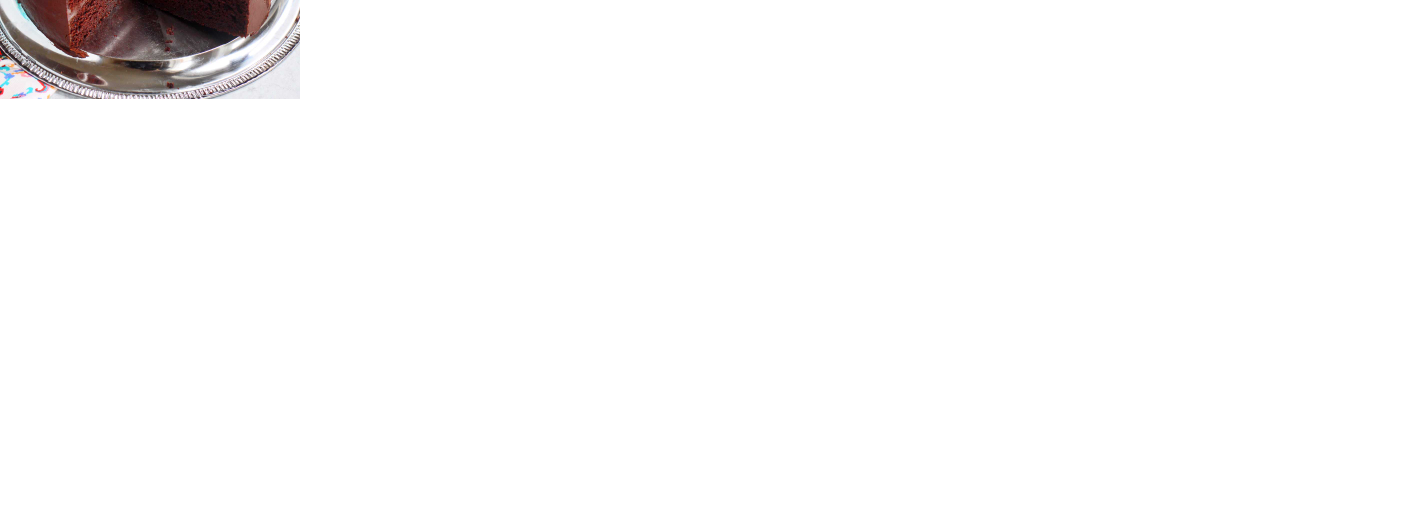
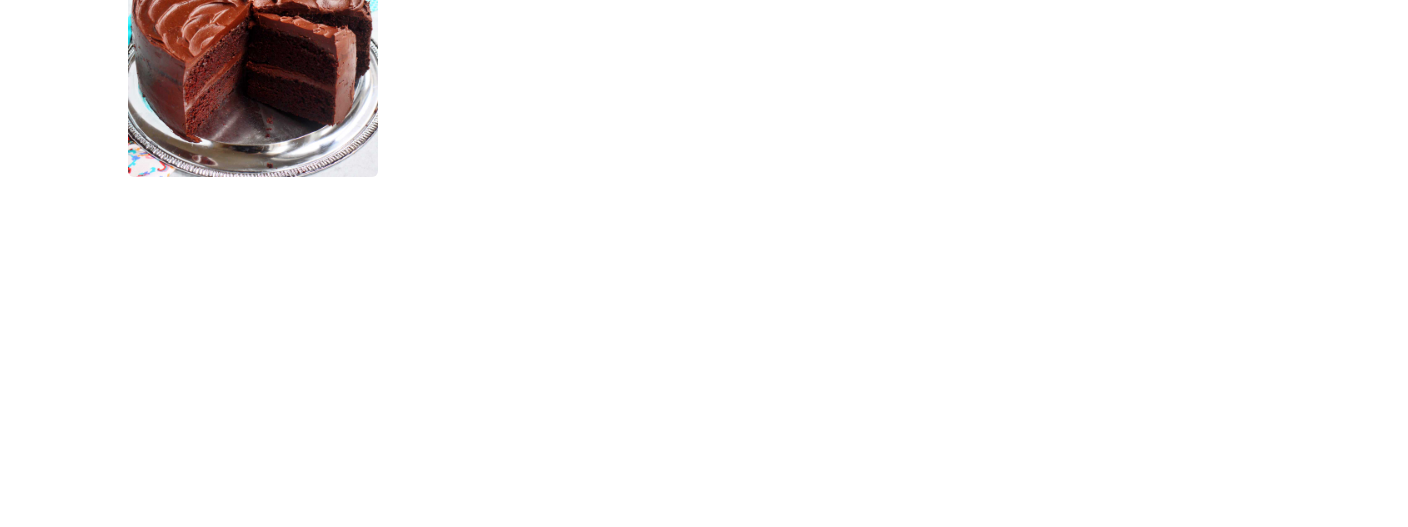
Before and after one commit to JackCooperCollege/Cake-Website, a plain HTML site: page cakes/index.html in a window 1280 px wide. Shown: the part 273-800 px from the top of the page, 1408 px wide, since content can reach past the window. Drawn offline with nearby package versions, Linux system fonts and the light colour scheme; files that its build step writes are made by us from their sources.

Commit message:
Update div

```diff
--- a/cakes/index.html
+++ b/cakes/index.html
@@ -30,8 +30,8 @@
                 </div>
             </nav>
         </nav>
-        <div style="width: 100%; overflow: hidden;">
-            <img src="/Cake-Website/assets/chocolate_cake.jpg" alt="" style="width: 300px; float: left;">
+        <div style="width: 100%; overflow: hidden; margin: 10%;">
+            <img src="/Cake-Website/assets/chocolate_cake.jpg" alt="" style="width: 250px; float: left; border-radius: 6px; ">
             <div style="margin-left: 620px;">
                 <h2>Chocolate Cake</h2>
                 <p>Chocolate cake description</p>
```
